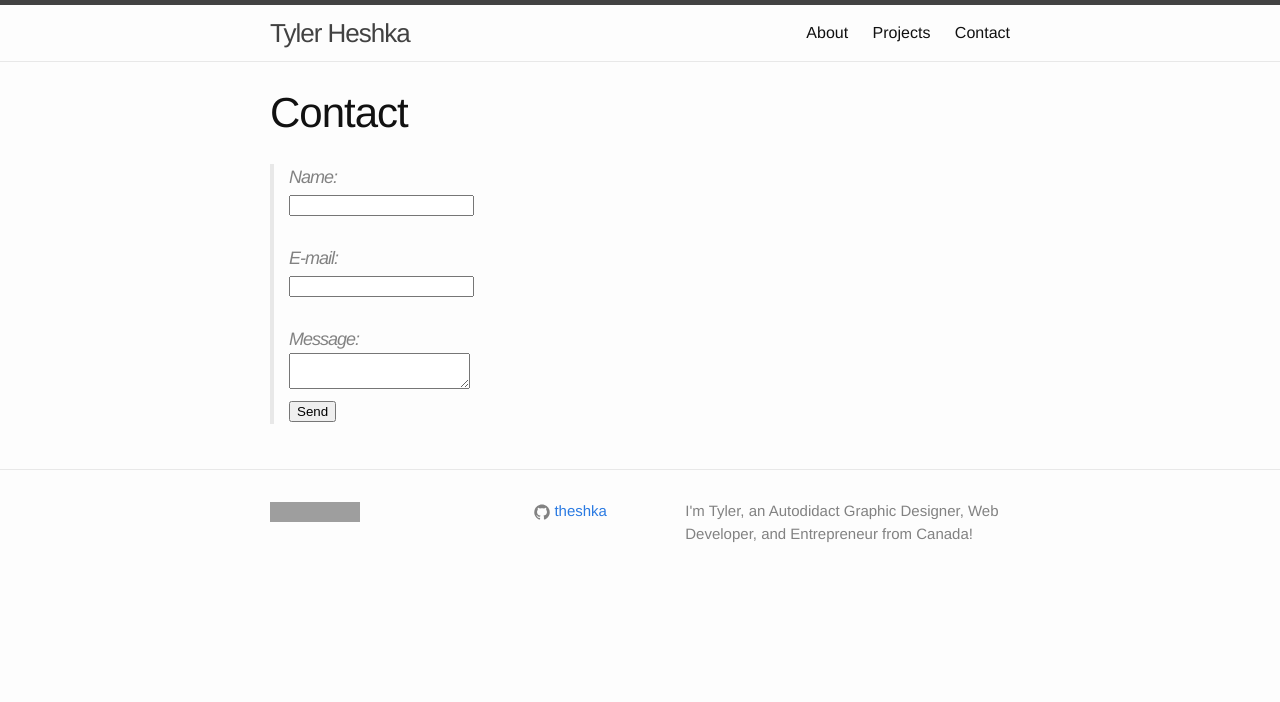
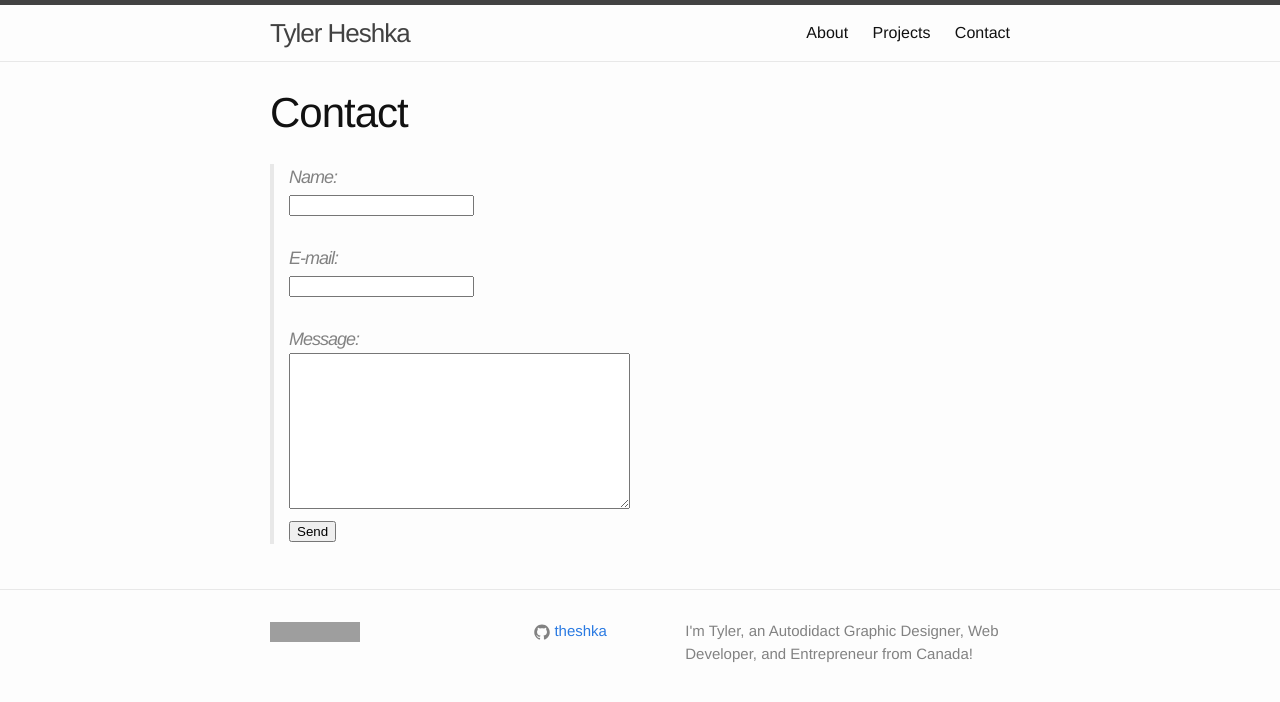
Before and after one commit to theshka/theshka, a Jekyll site: the page built from 3-contact.md, in a window 1280 px wide. Shown: the top 702 px of the page. Built offline with Jekyll 4.4.1, drawn with Linux system fonts in a browser that asks for light colours; nearby versions of some CDN libraries; grey boxes are pictures that could not be loaded.

Commit message:
open external links in new window, update contact form

```diff
--- a/_layouts/contact.html
+++ b/_layouts/contact.html
@@ -7,6 +7,8 @@ layout: default
 <div class="contact">
     <blockquote>
         <form id ="contact-form" action="//formspree.io/tyler@heshka.com" method="POST">
+            <input type="hidden" name="_subject" value="New contact form submission!" />
+            <input type="hidden" name="_next" value="//theshka.github.io/thanks" />
             <label for="name">Name: </label><br>
             <input type="text" name="name"><br>
             <br>
@@ -14,11 +16,9 @@ layout: default
             <input type="email" name="_replyto"><br>
             <br>
             <label for="message">Message:</label><br>
-            <textarea name="message"></textarea>
+            <textarea name="message" rows="10" cols="40"></textarea>
             <br>
             <input type="text" name="_gotcha" style="display:none" />
-            <input type="hidden" name="_subject" value="New contact form submission!" />
-            <input type="hidden" name="_next" value="//theshka.github.io/thanks" />
             <input type="submit" value="Send">
         </form>
     </blockquote>
@@ -41,10 +41,10 @@ layout: default
             }
         },
         messages: {
-            name: "Please specify your name",
+            name: "Please specify your name.",
             _replyto: {
-                required: "We need your email address to contact you",
-                email: "Your email address must be in the format of name@domain.com"
+                required: "We need your email address to contact you!",
+                email: "Your email address must be in the format of name@domain.com!"
             },
             message: "Cat got your tongue?"
         },
```
Also changed, not shown: _includes/footer.html (+13 -0 lines).
